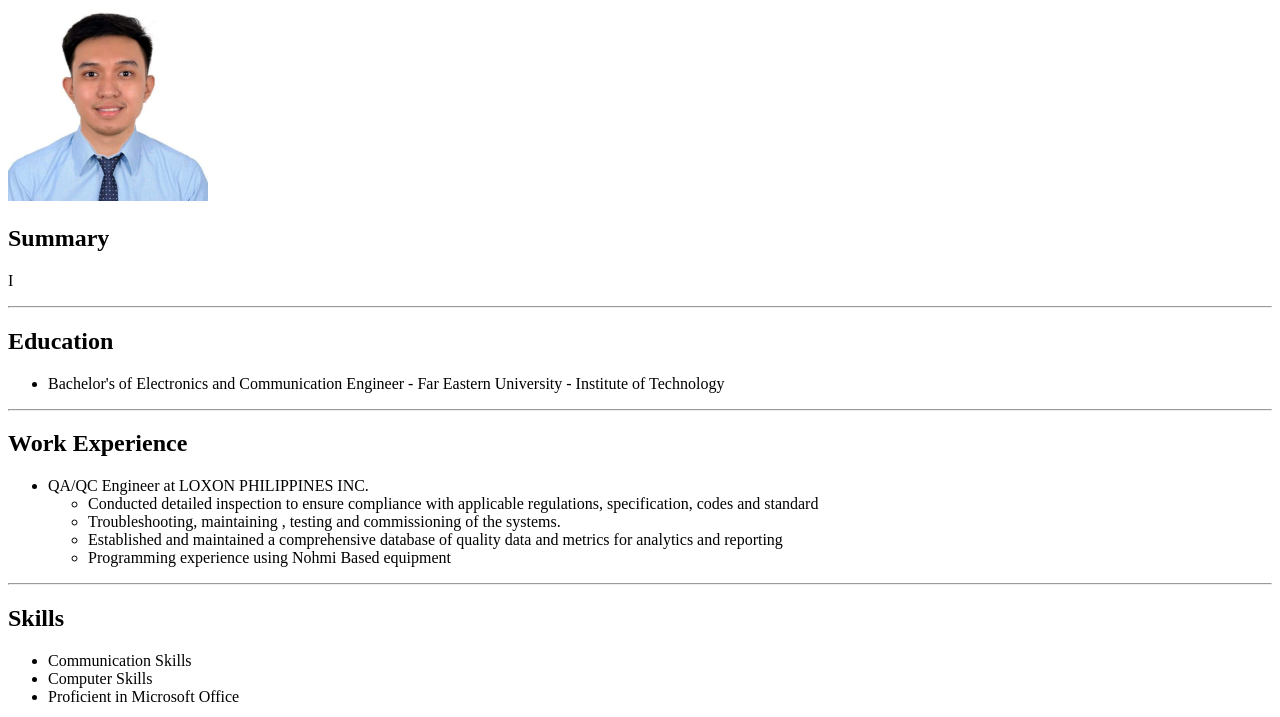
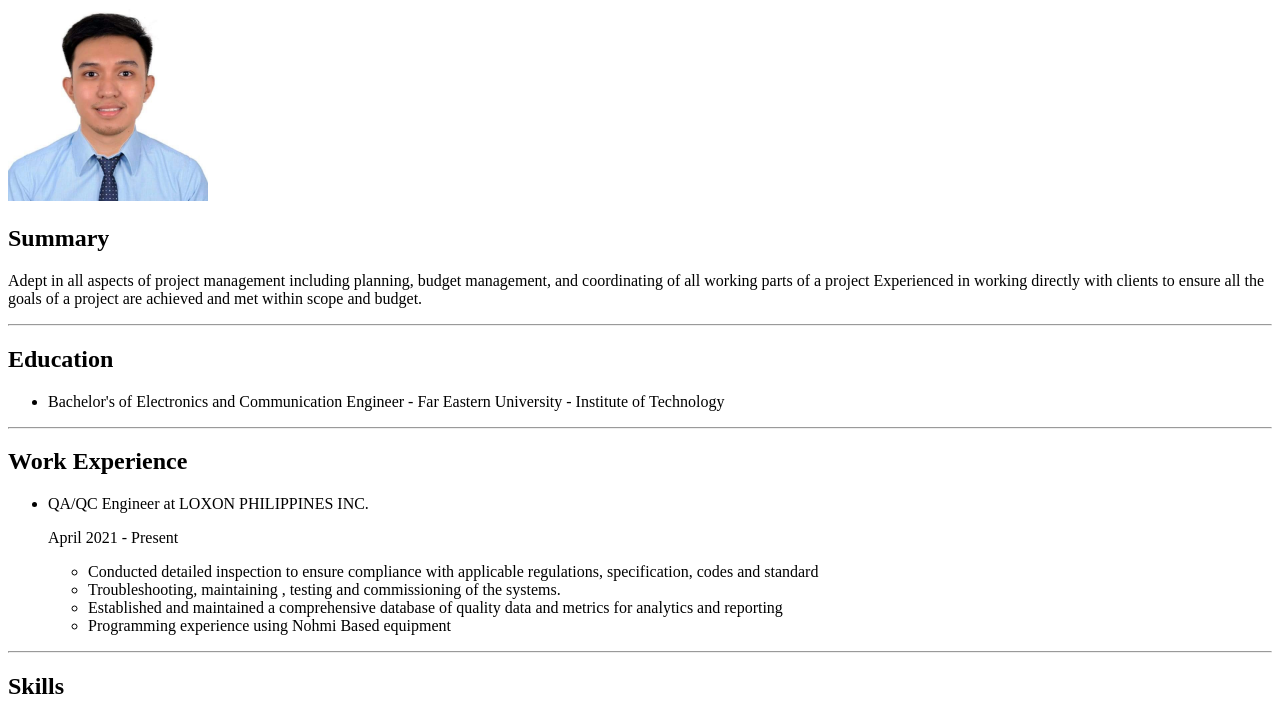
Before and after one commit to jsnbllns04/html-resume, a plain HTML site: page index.html in a window 1280 px wide. Shown: the part 79-796 px from the top of the page. Drawn offline with Linux system fonts and the light colour scheme.

Commit message:
Add files via upload

```diff
--- a/index.html
+++ b/index.html
@@ -8,7 +8,9 @@
     <h1>Jason Billones</h1>
     <img src="CAPSTONE PROJ IMG/Profile Photo.jpg" height="200">
     <h2>Summary</h2>
-    <p>I</p>
+    <p>Adept in all aspects of project management including planning, budget management, and coordinating of all working parts of a project
+      Experienced in working directly with clients to ensure all the goals of a project are achieved and met within scope and budget.
+      </p>
     <hr />
     <h2>Education</h2>
       <ul>
@@ -18,6 +20,9 @@
     <h2>Work Experience</h2>
     <ul>
       <li>QA/QC Engineer at LOXON PHILIPPINES INC.</li>
+      <p></p>
+        <a>April 2021 - Present</a>
+        <p></p>
         <ul>
           <li>Conducted detailed inspection to ensure compliance with applicable regulations, specification, codes and standard</li>
           <li>Troubleshooting, maintaining , testing and commissioning of the systems.</li>
```
